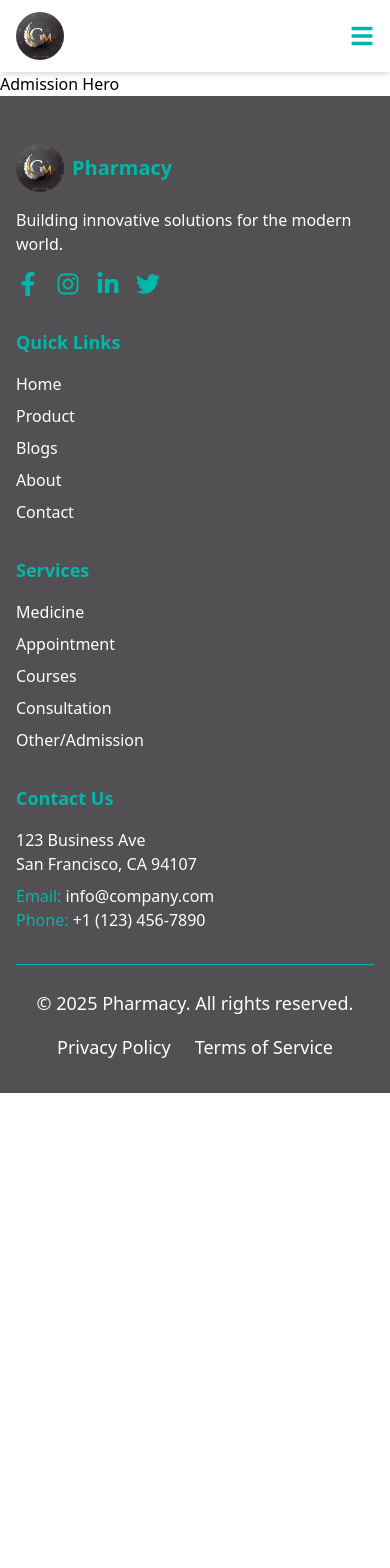
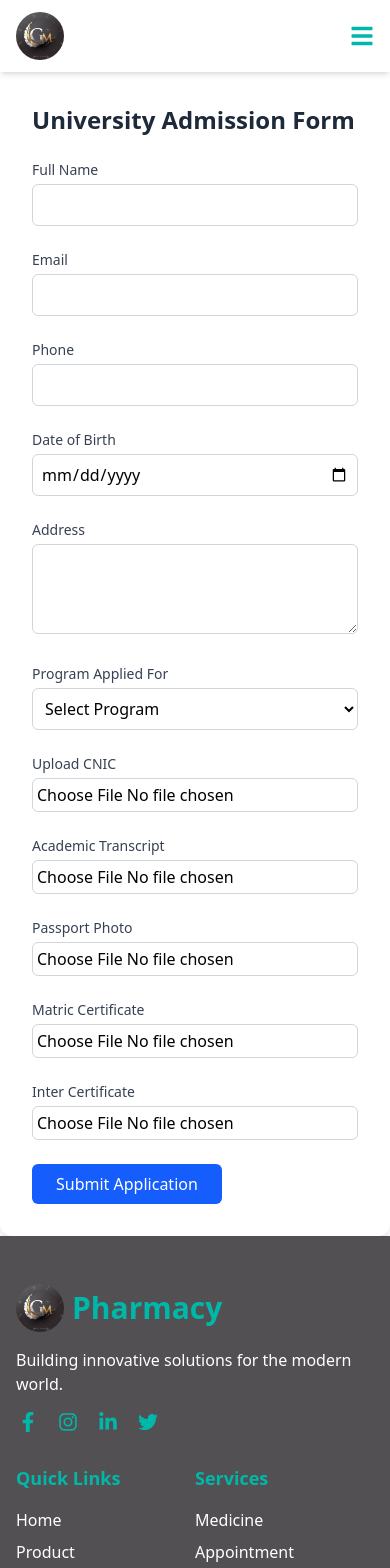
Before and after one commit to Mogehs/pharmacy, a React (Vite) app in the folder frontend/: page /admissions in a window 390 px wide. Shown: the top 1568 px of the page. Before the commit the page ends 1093 px from the top, so only its background shows below. Built offline with nearby package versions, Linux system fonts and the light colour scheme.

Commit message:
Dsign Admession Form also Responsive Footer

```diff
--- a/frontend/src/components/Footer.jsx
+++ b/frontend/src/components/Footer.jsx
@@ -9,10 +9,10 @@ import {
   return (
     <footer className="bg-[#525052] text-white pt-12 pb-8">
       <div className="container mx-auto px-4">
-          <div className="grid grid-cols-1 md:grid-cols-2 lg:grid-cols-4 gap-8 mb-8">
+        <div className="grid grid-cols-1 md:grid-cols-2 lg:grid-cols-3 gap-8 mb-8 md:justify-items-center">
           {/* Company Info */}
-            <div className="space-y-4">
-              <div className="flex items-center">
+          <div className="space-y-4 md:col-span-2 lg:col-span-1 md:justify-items-center lg:justify-items-start">
+            <div className="flex items-center ">
               <div className="flex-shrink-0">
                 <img
                   src="./logo.jpg"
@@ -20,27 +20,29 @@ import {
                   className="h-12 w-12 rounded-full object-cover"
                 />
               </div>
-                <span className="ml-2 text-xl font-bold  text-[#00B8A9]">Pharmacy</span>
+              <span className="ml-2 text-3xl font-bold text-[#00B8A9]">Pharmacy</span>
             </div>
             <p className="text-white">
               Building innovative solutions for the modern world.
             </p>
             <div className="flex space-x-4">
               <a href="#" className="hover:text-[#009688] text-[#00B8A9] transition" aria-label="Facebook">
-                  <FaFacebookF className="h-6 w-6" />
+                <FaFacebookF className="h-6 w-6 max-md:h-5" />
               </a>
               <a href="#" className="hover:text-[#009688] text-[#00B8A9] transition" aria-label="Instagram">
-                  <FaInstagram className="h-6 w-6" />
+                <FaInstagram className="h-6 w-6 max-md:h-5" />
               </a>
-                <a href="#" className="hover:text-[#009688]  text-[#00B8A9] transition" aria-label="LinkedIn">
-                  <FaLinkedinIn className="h-6 w-6" />
+              <a href="#" className="hover:text-[#009688] text-[#00B8A9] transition" aria-label="LinkedIn">
+                <FaLinkedinIn className="h-6 w-6 max-md:h-5" />
               </a>
               <a href="#" className="hover:text-[#009688] text-[#00B8A9] transition" aria-label="Twitter">
-                  <FaTwitter className="h-6 w-6" />
+                <FaTwitter className="h-6 w-6 max-md:h-5" />
               </a>
             </div>
           </div>
 
+          {/* Quick Links + Services */}
+          <div className="grid grid-cols-2 md:gap-30  md:justify-items-end">
             {/* Quick Links */}
             <div className="space-y-4">
               <h3 className="text-lg font-bold text-[#00B8A9]">Quick Links</h3>
@@ -57,7 +59,7 @@ import {
 
             {/* Services */}
             <div className="space-y-4">
-              <h3 className="text-lg font-bold  text-[#00B8A9]">Services</h3>
+              <h3 className="text-lg font-bold text-[#00B8A9]">Services</h3>
               <ul className="space-y-2">
                 {["Medicine", "Appointment", "Courses", "Consultation", "Other/Admission"].map((service) => (
                   <li key={service}>
@@ -68,28 +70,23 @@ import {
                 ))}
               </ul>
             </div>
+          </div>
 
           {/* Contact */}
           <div className="space-y-4">
-              <h3 className="text-lg font-bold  text-[#00B8A9]">Contact Us</h3>
+            <h3 className="text-lg font-bold text-[#00B8A9]">Contact Us</h3>
             <address className="not-italic text-gray-500">
               <p className="text-white transition cursor-pointer">123 Business Ave</p>
               <p className="text-white transition cursor-pointer">San Francisco, CA 94107</p>
               <p className="mt-2">
-                  <span className='text-[#00B8A9]'>Email:{' '}</span>
-                  <a
-                    href="mailto:info@company.com"
-                    className="text-white transition"
-                  >
+                <span className='text-[#00B8A9]'>Email: </span>
+                <a href="mailto:info@company.com" className="text-white transition">
                   info@company.com
                 </a>
               </p>
               <p>
-                  <span className='text-[#00B8A9]'>Phone:{' '}</span>
-                  <a
-                    href="tel:+11234567890"
-                    className="text-white transition"
-                  >
+                <span className='text-[#00B8A9]'>Phone: </span>
+                <a href="tel:+11234567890" className="text-white transition">
                   +1 (123) 456-7890
                 </a>
               </p>
@@ -98,24 +95,27 @@ import {
         </div>
 
         {/* Bottom Bar */}
-          <div className="border-t border-[#00B8A9] pt-6 flex flex-col md:flex-row justify-between items-center">
+        <div className="lg:px-12 md:px-4">
+          {/* Heading line at top */}
+          <div className="w-full h-[1px] bg-[#00B8A9] "></div>
+          {/* Footer content */}
+          <div className="flex flex-col md:flex-row justify-between items-center mt-4">
             <p className="text-white text-lg mb-4 md:mb-0 cursor-pointer">
               © 2025 Pharmacy. All rights reserved.
             </p>
             <div className="flex space-x-6">
               {["Privacy Policy", "Terms of Service"].map((item) => (
-                <a
-                  key={item}
-                  href="#"
-                  className="text-white text-lg transition cursor-pointer"
-                >
+                <a key={item} href="#" className="text-white text-lg transition cursor-pointer">
                   {item}
                 </a>
               ))}
             </div>
           </div>
         </div>
+
+      </div>
     </footer>
+
   );
 };
 
--- /dev/null
+++ b/frontend/src/components/admission/AdmissionForm.jsx
@@ -0,0 +1,207 @@
+import React, { useState } from "react";
+
+export default function AdmissionForm() {
+  const [formData, setFormData] = useState({
+    fullName: "",
+    email: "",
+    phone: "",
+    dob: "",
+    address: "",
+    program: "",
+    cnic: null,
+    transcript: null,
+    photo: null,
+    matricDegree: null,
+    interDegree: null,
+  });
+
+  const handleChange = (e) => {
+    const { name, value, files } = e.target;
+    if (files) {
+      setFormData({ ...formData, [name]: files[0] });
+    } else {
+      setFormData({ ...formData, [name]: value });
+    }
+  };
+
+  const handleSubmit = (e) => {
+    e.preventDefault();
+    console.log("Form submitted:", formData);
+    alert("Application submitted!");
+
+    // Reset form
+    setFormData({
+      fullName: "",
+      email: "",
+      phone: "",
+      dob: "",
+      address: "",
+      program: "",
+      cnic: null,
+      transcript: null,
+      photo: null,
+      matricDegree: null,
+      interDegree: null,
+    });
+
+    // Optionally, reset file input values if needed manually (uncontrolled refs could be used here too)
+    document.querySelectorAll('input[type="file"]').forEach(input => (input.value = ""));
+  };
+
+
+  return (
+    <form
+      onSubmit={handleSubmit}
+      className="max-w-3xl mx-auto bg-white shadow-lg p-8 rounded-xl space-y-6"
+    >
+      <h2 className="text-2xl font-semibold text-gray-800">University Admission Form</h2>
+
+      <div className="grid grid-cols-1 md:grid-cols-2 gap-6">
+        <div>
+          <label className="block text-sm font-medium text-gray-700">Full Name</label>
+          <input
+            type="text"
+            name="fullName"
+            value={formData.fullName}
+            onChange={handleChange}
+            required
+            className="mt-1 w-full border border-gray-300 rounded-md p-2"
+          />
+        </div>
+
+        <div>
+          <label className="block text-sm font-medium text-gray-700">Email</label>
+          <input
+            type="email"
+            name="email"
+            value={formData.email}
+            onChange={handleChange}
+            required
+            className="mt-1 w-full border border-gray-300 rounded-md p-2"
+          />
+        </div>
+
+        <div>
+          <label className="block text-sm font-medium text-gray-700">Phone</label>
+          <input
+            type="tel"
+            name="phone"
+            value={formData.phone}
+            onChange={handleChange}
+            required
+            className="mt-1 w-full border border-gray-300 rounded-md p-2"
+          />
+        </div>
+
+        <div>
+          <label className="block text-sm font-medium text-gray-700">Date of Birth</label>
+          <input
+            type="date"
+            name="dob"
+            value={formData.dob}
+            onChange={handleChange}
+            required
+            className="mt-1 w-full border border-gray-300 rounded-md p-2 cursor-pointer"
+          />
+        </div>
+
+        <div className="md:col-span-2">
+          <label className="block text-sm font-medium text-gray-700">Address</label>
+          <textarea
+            name="address"
+            value={formData.address}
+            onChange={handleChange}
+            required
+            rows="3"
+            className="mt-1 w-full border border-gray-300 rounded-md p-2"
+          />
+        </div>
+
+        <div className="md:col-span-2">
+          <label className="block text-sm font-medium text-gray-700">Program Applied For</label>
+          <select
+            name="program"
+            value={formData.program}
+            onChange={handleChange}
+            required
+            className="mt-1 w-full border border-gray-300 rounded-md p-2 cursor-pointer"
+          >
+            <option value="">Select Program</option>
+            <option value="BPharm">Bachelor of Pharmacy</option>
+            <option value="DPharm">Doctor of Pharmacy</option>
+            <option value="MBBS">MBBS</option>
+            <option value="BDS">BDS</option>
+            <option value="BS Chemistry">BS Chemistry</option>
+          </select>
+        </div>
+
+        <div>
+          <label className="block text-sm font-medium text-gray-700">Upload CNIC</label>
+          <input
+            type="file"
+            name="cnic"
+            accept=".jpg,.jpeg,.png,.pdf"
+            onChange={handleChange}
+            required
+            className="mt-1 w-full border border-gray-300 rounded-md p-1 cursor-pointer"
+          />
+        </div>
+
+        <div>
+          <label className="block text-sm font-medium text-gray-700">Academic Transcript</label>
+          <input
+            type="file"
+            name="transcript"
+            accept=".jpg,.jpeg,.png,.pdf"
+            onChange={handleChange}
+            required
+            className="mt-1 w-full  border border-gray-300 rounded-md p-1 cursor-pointer"
+          />
+        </div>
+
+        <div>
+          <label className="block text-sm font-medium text-gray-700">Passport Photo</label>
+          <input
+            type="file"
+            name="photo"
+            accept=".jpg,.jpeg,.png"
+            onChange={handleChange}
+            required
+            className="mt-1 w-full  border border-gray-300 rounded-md p-1 cursor-pointer"
+          />
+        </div>
+
+        <div>
+          <label className="block text-sm font-medium text-gray-700">Matric Certificate</label>
+          <input
+            type="file"
+            name="matricDegree"
+            accept=".pdf,.jpg,.jpeg,.png"
+            onChange={handleChange}
+            required
+            className="mt-1 w-full  border border-gray-300 rounded-md p-1 cursor-pointer"
+          />
+        </div>
+
+        <div>
+          <label className="block text-sm font-medium text-gray-700">Inter Certificate</label>
+          <input
+            type="file"
+            name="interDegree"
+            accept=".pdf,.jpg,.jpeg,.png"
+            onChange={handleChange}
+            required
+            className="mt-1 w-full  border border-gray-300 rounded-md p-1 cursor-pointer"
+          />
+        </div>
+      </div>
+
+      <button
+        type="submit"
+        className="bg-blue-600 text-white px-6 py-2 rounded-md hover:bg-blue-700 transition cursor-pointer"
+      >
+        Submit Application
+      </button>
+    </form>
+  );
+}
--- a/frontend/src/components/admission/Hero.jsx
+++ /dev/null
@@ -1,9 +0,0 @@
-import React from 'react'
-
-const Hero = () => {
-    return (
-        <div>Admission Hero</div>
-    )
-}
-
-export default Hero
--- a/frontend/src/pages/Admission.jsx
+++ b/frontend/src/pages/Admission.jsx
@@ -1,9 +1,9 @@
 import React from 'react'
-import Hero from '../components/admission/Hero'
+import AdmissionForm from '../components/admission/AdmissionForm'
 
 const Admission = () => {
     return (
-        <div><Hero /></div>
+        <div><AdmissionForm /></div>
     )
 }
 
```
Lines whose indentation alone changed are shown as unchanged.
